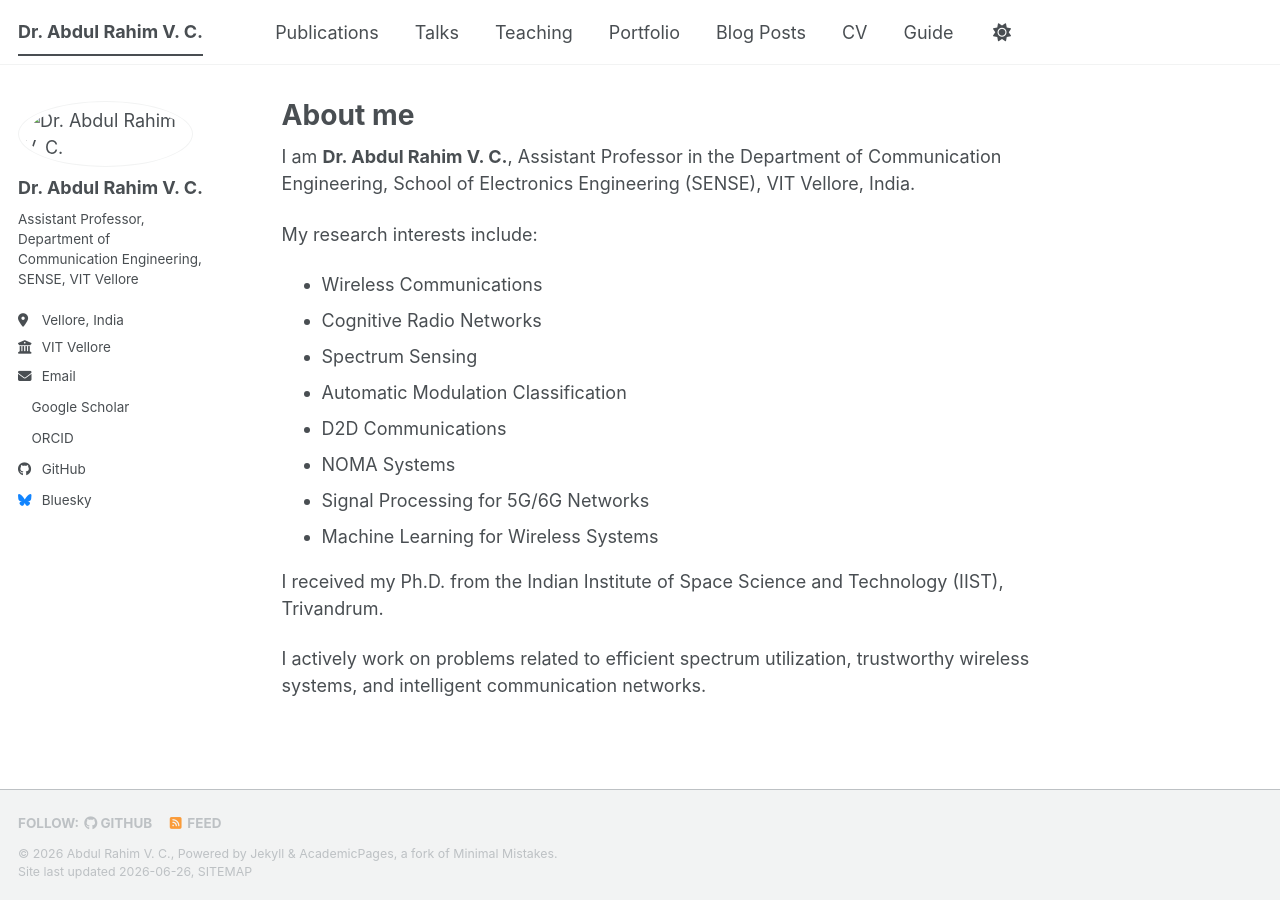
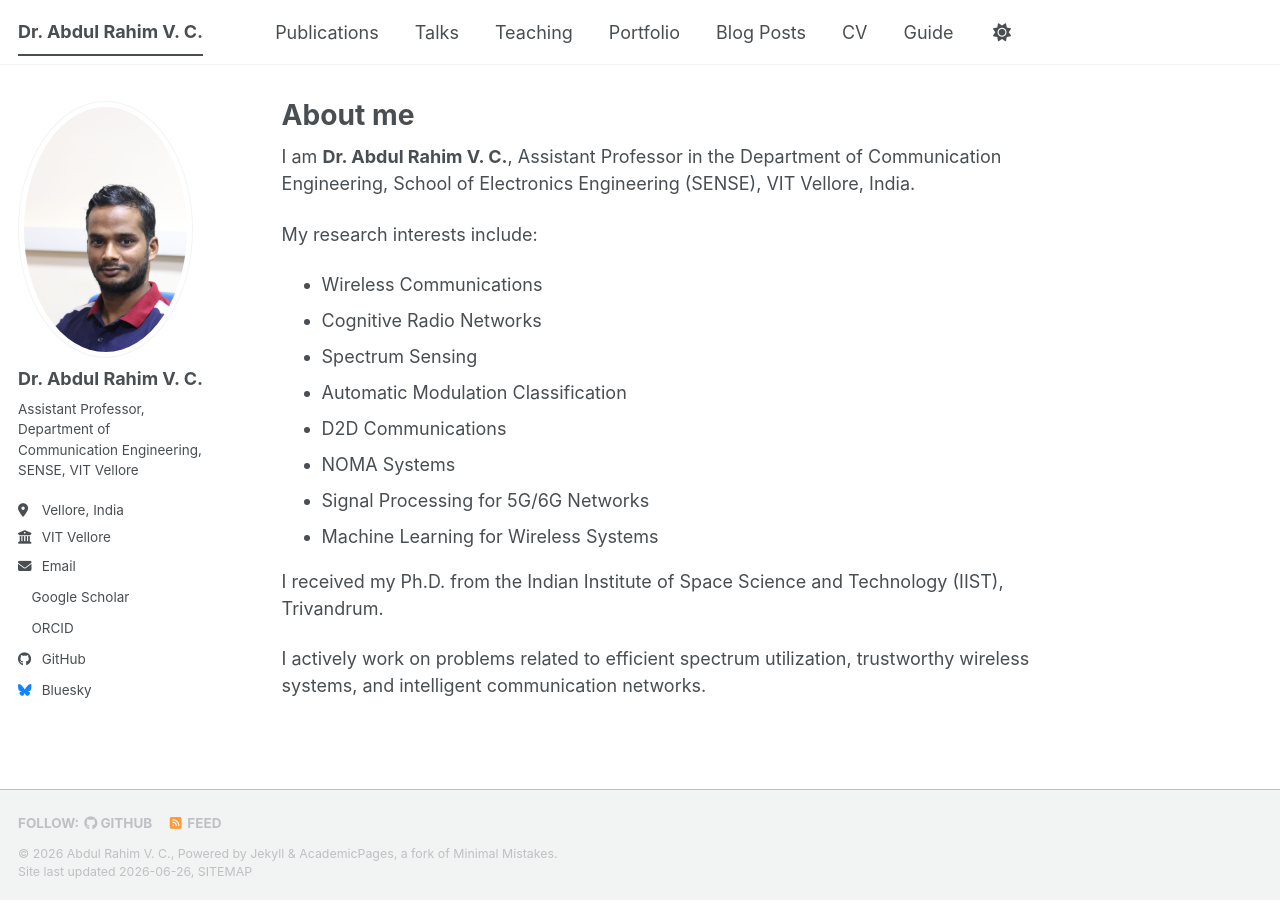
Before and after one commit to rahimvc1987/rahimvc1987.github.io, a Jekyll site: the page built from _pages/about.md, in a window 1280 px wide. Built offline with Jekyll 4.4.1, drawn with Linux system fonts in a browser that asks for light colours; a style sheet for code colours, icons or effects is not loaded.

Commit message:
Update _config.yml

```diff
--- a/_config.yml
+++ b/_config.yml
@@ -16,7 +16,7 @@ repository               : "academicpages/academicpages.github.io"
 #               If a field is blank the icon and link will not appear, otherwise it will be shown.
 #               Additional customization can be done by editing /_includes/author-profile.html
 author:
-  avatar : "/images/profile_new.jpeg"
+  avatar : "profile_new.jpeg"
   name: "Dr. Abdul Rahim V. C."
   pronouns: ""
   bio: "Assistant Professor, Department of Communication Engineering, SENSE, VIT Vellore"
```
